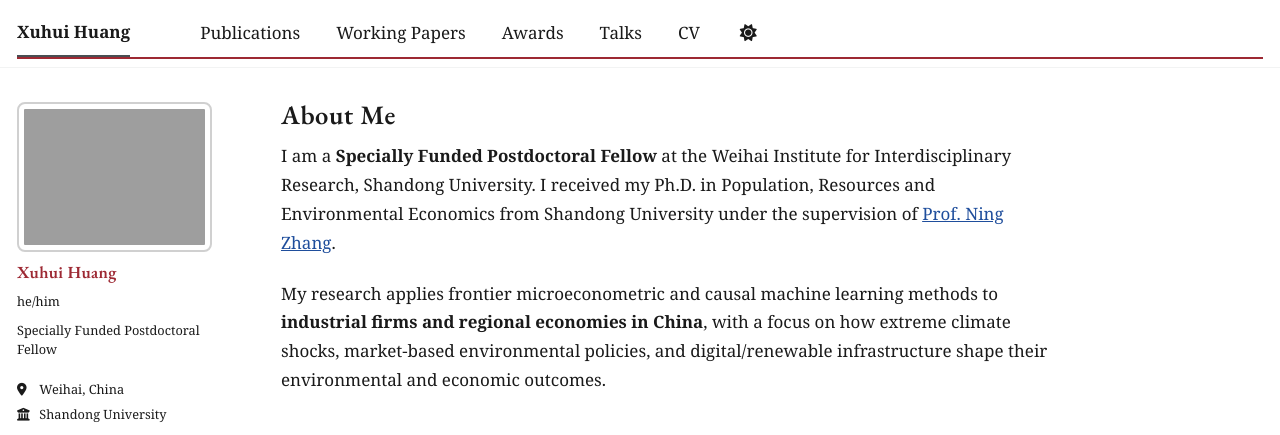
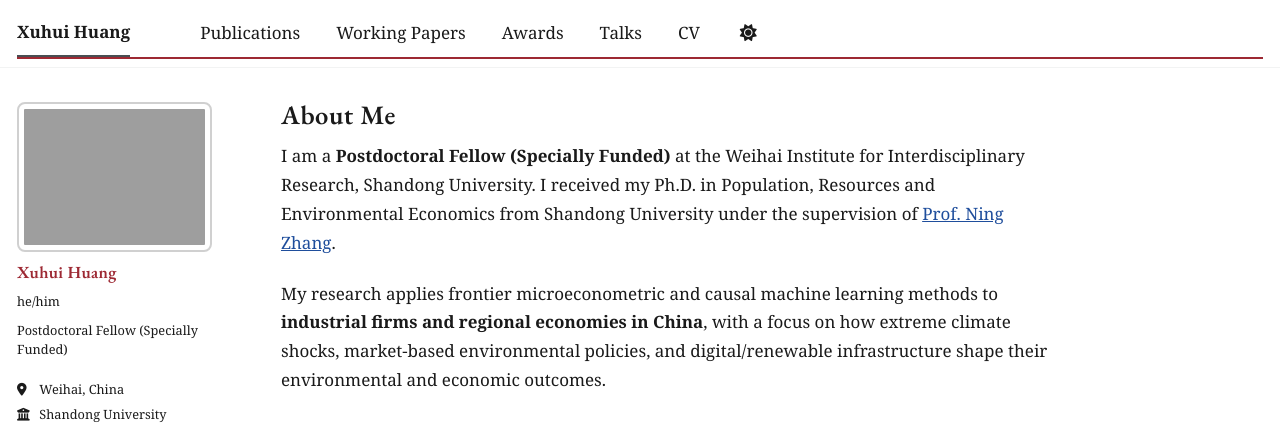
Before and after one commit to Xavier-hxh/Xavier-hxh.github.io, a Jekyll site: the page built from _pages/about.md, in a window 1280 px wide and 900 px high. Shown: the top 435 px of the window. Built offline with Jekyll 4.4.1, drawn with Linux system fonts in a browser that asks for light colours; some web fonts are replaced; a script bundle is joined from its source files by our own code; library files that are not in the unit come from our copies.

```diff
--- a/_config.yml
+++ b/_config.yml
@@ -12,7 +12,7 @@ site_theme               : "default" # The available themes options are "default
 title                    : "Xuhui Huang"
 title_separator          : "-"
 name                     : &name "Xuhui Huang"
-description              : &description "Specially Funded Postdoctoral Fellow at Shandong University"
+description              : &description "Postdoctoral Fellow (Specially Funded) at Shandong University"
 url                      : https://xavier-hxh.github.io
 baseurl                  : ""
 repository               : "Xavier-hxh/Xavier-hxh.github.io"
@@ -25,7 +25,7 @@ author:
   avatar           : "profile.jpg"
   name             : "Xuhui Huang"
   pronouns         : "he/him"
-  bio              : "Specially Funded Postdoctoral Fellow"
+  bio              : "Postdoctoral Fellow (Specially Funded)"
   location         : "Weihai, China"
   employer         : "Shandong University"
   uri              :
--- a/_pages/about.md
+++ b/_pages/about.md
@@ -8,7 +8,7 @@ redirect_from:
   - /about.html
 ---
 
-I am a **Specially Funded Postdoctoral Fellow** at the Weihai Institute for Interdisciplinary Research, Shandong University. I received my Ph.D. in Population, Resources and Environmental Economics from Shandong University under the supervision of [Prof. Ning Zhang](https://aais.wh.sdu.edu.cn/info/1008/1229.htm).
+I am a **Postdoctoral Fellow (Specially Funded)** at the Weihai Institute for Interdisciplinary Research, Shandong University. I received my Ph.D. in Population, Resources and Environmental Economics from Shandong University under the supervision of [Prof. Ning Zhang](https://aais.wh.sdu.edu.cn/info/1008/1229.htm).
 
 My research applies frontier microeconometric and causal machine learning methods to **industrial firms and regional economies in China**, with a focus on how extreme climate shocks, market-based environmental policies, and digital/renewable infrastructure shape their environmental and economic outcomes.
 
```
